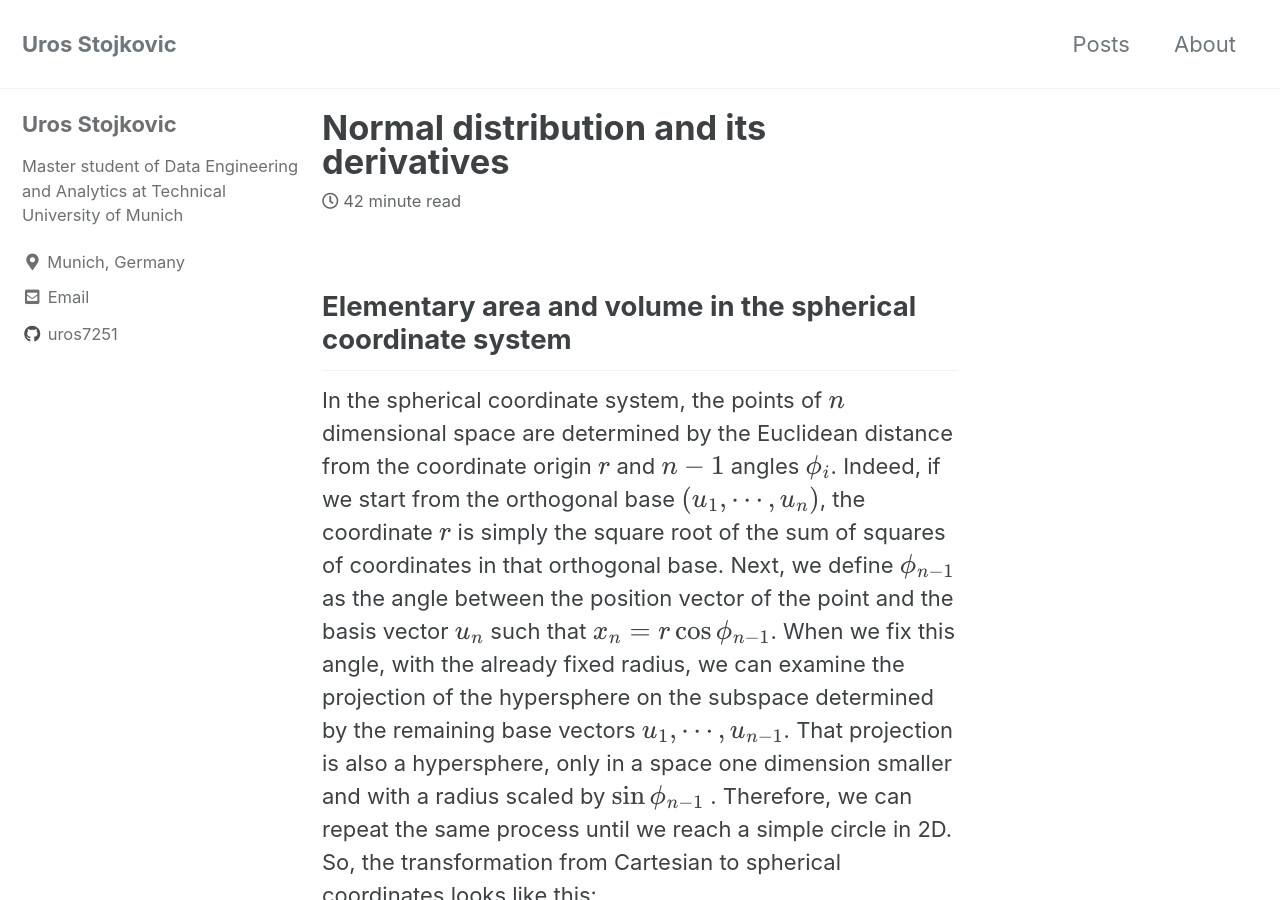
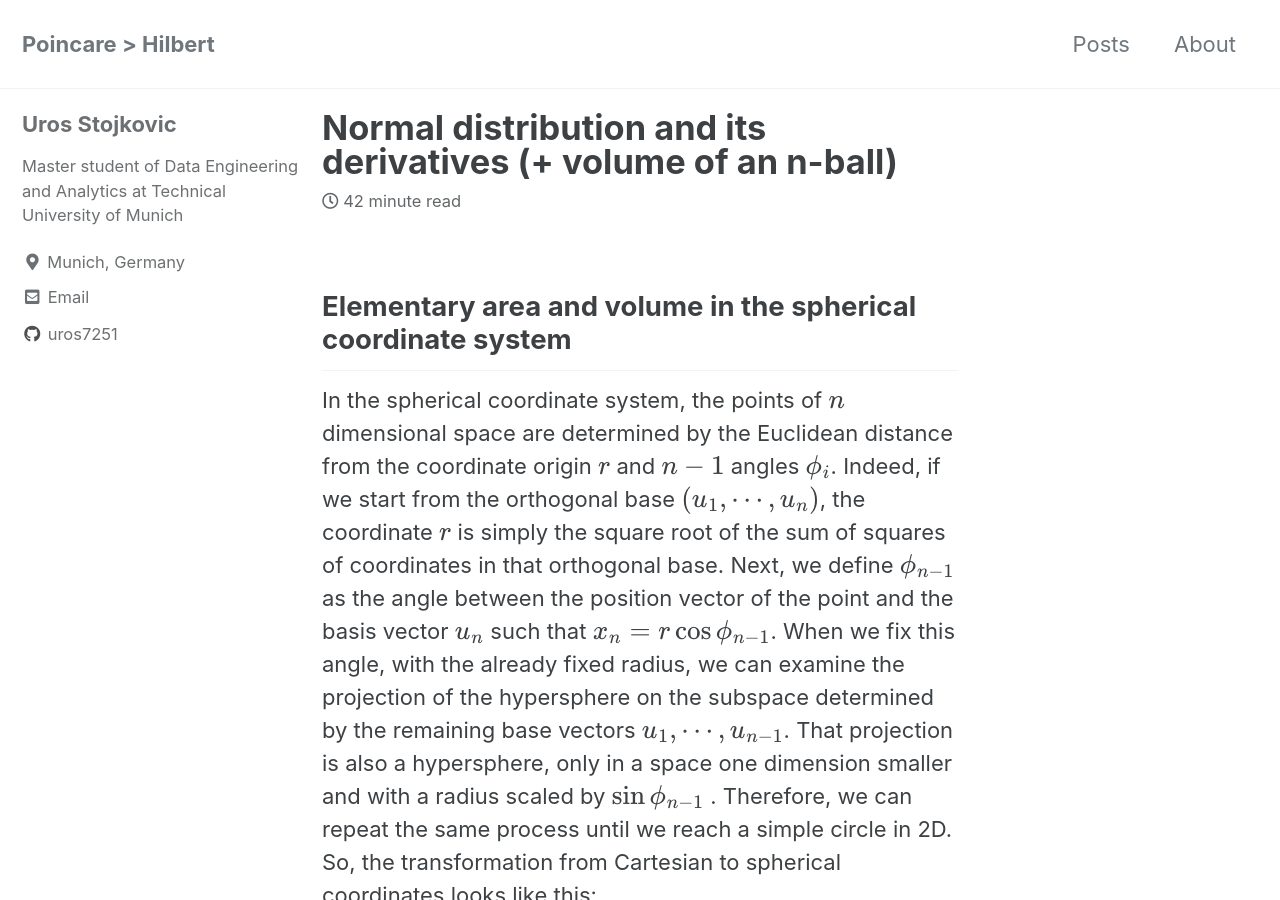
Before and after one commit to uros7251/uros7251.github.io, a Jekyll site: the page built from docs/_posts/2023-08-01-Normal-distribution-and-its-derivatives.md, in a window 1280 px wide and 900 px high. Built offline with Jekyll 4.4.1, drawn with Linux system fonts in a browser that asks for light colours; cached includes are drawn as plain includes; part of the change alters nothing that is shown.

```diff
--- a/docs/_config.yml
+++ b/docs/_config.yml
@@ -16,7 +16,7 @@ minimal_mistakes_skin    : "default" # "air", "aqua", "contrast", "dark", "dirt"
 
 # Site Settings
 locale                   : "en-US"
-title                    : "Uros Stojkovic"
+title                    : "Poincare > Hilbert"
 title_separator          : "-"
 subtitle                 : # site tagline that appears below site title in masthead
 name                     : "Uros Stojkovic"
@@ -96,7 +96,7 @@ social:
 
 # Analytics
 analytics:
-  provider               : false # false (default), "google", "google-universal", "google-gtag", "custom"
+  provider               : "custom" # false (default), "google", "google-universal", "google-gtag", "custom"
   google:
     tracking_id          :
     anonymize_ip         : # true, false (default)
--- a/docs/_includes/analytics-providers/custom.html
+++ b/docs/_includes/analytics-providers/custom.html
@@ -1,3 +1,9 @@
 <!-- start custom analytics snippet -->
-
+<script type="text/javascript">
+    (function(c,l,a,r,i,t,y){
+        c[a]=c[a]||function(){(c[a].q=c[a].q||[]).push(arguments)};
+        t=l.createElement(r);t.async=1;t.src="https://www.clarity.ms/tag/"+i;
+        y=l.getElementsByTagName(r)[0];y.parentNode.insertBefore(t,y);
+    })(window, document, "clarity", "script", "i9k7d7qdns");
+</script>
 <!-- end custom analytics snippet -->
--- a/docs/_posts/2023-08-01-Normal-distribution-and-its-derivatives.md
+++ b/docs/_posts/2023-08-01-Normal-distribution-and-its-derivatives.md
@@ -1,5 +1,5 @@
 ---
-title:  "Normal distribution and its derivatives"
+title:  "Normal distribution and its derivatives (+ volume of an n-ball)"
 date:   2023-08-01
 permalink: /posts/normal-dist-and-its-derivatives
 ---
```
